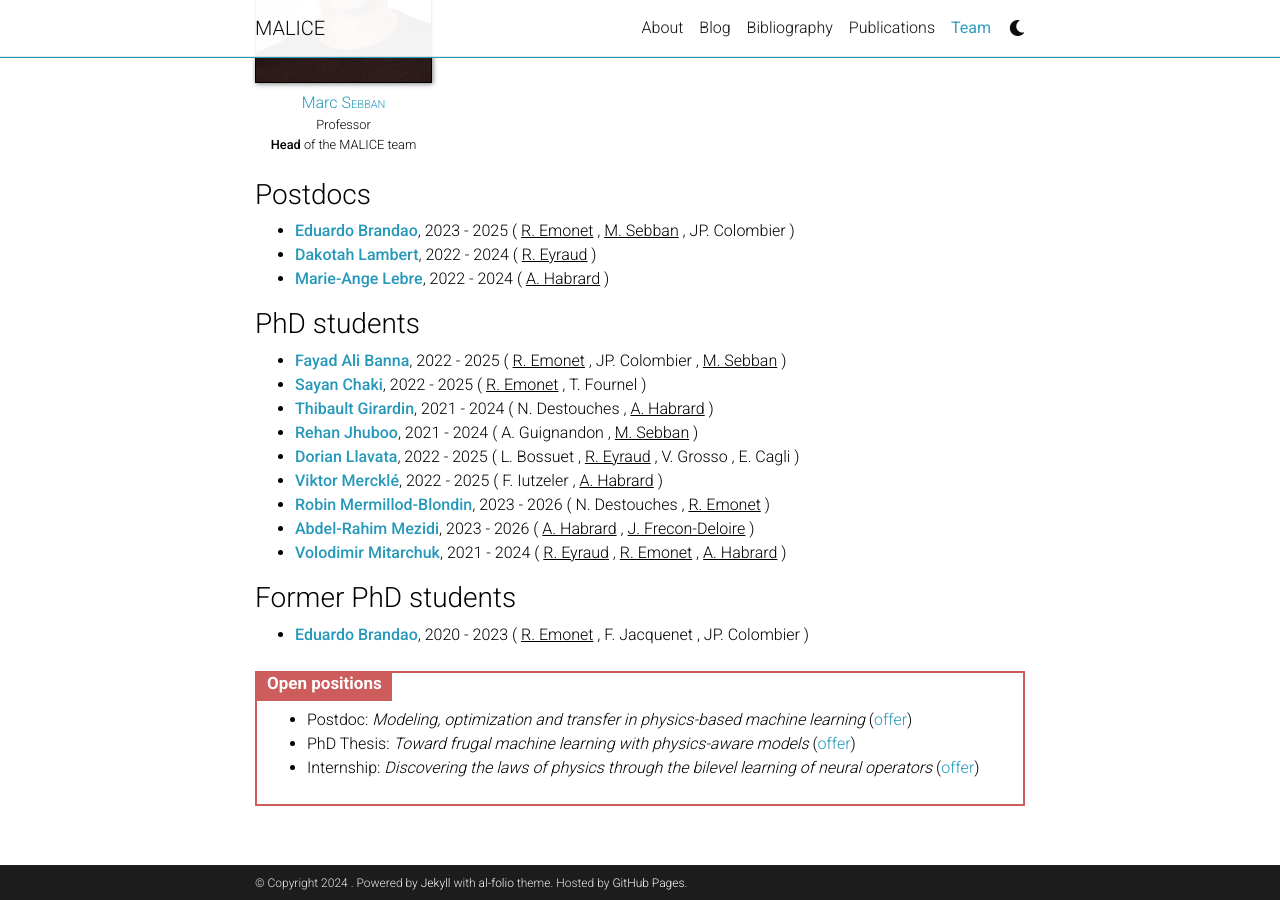
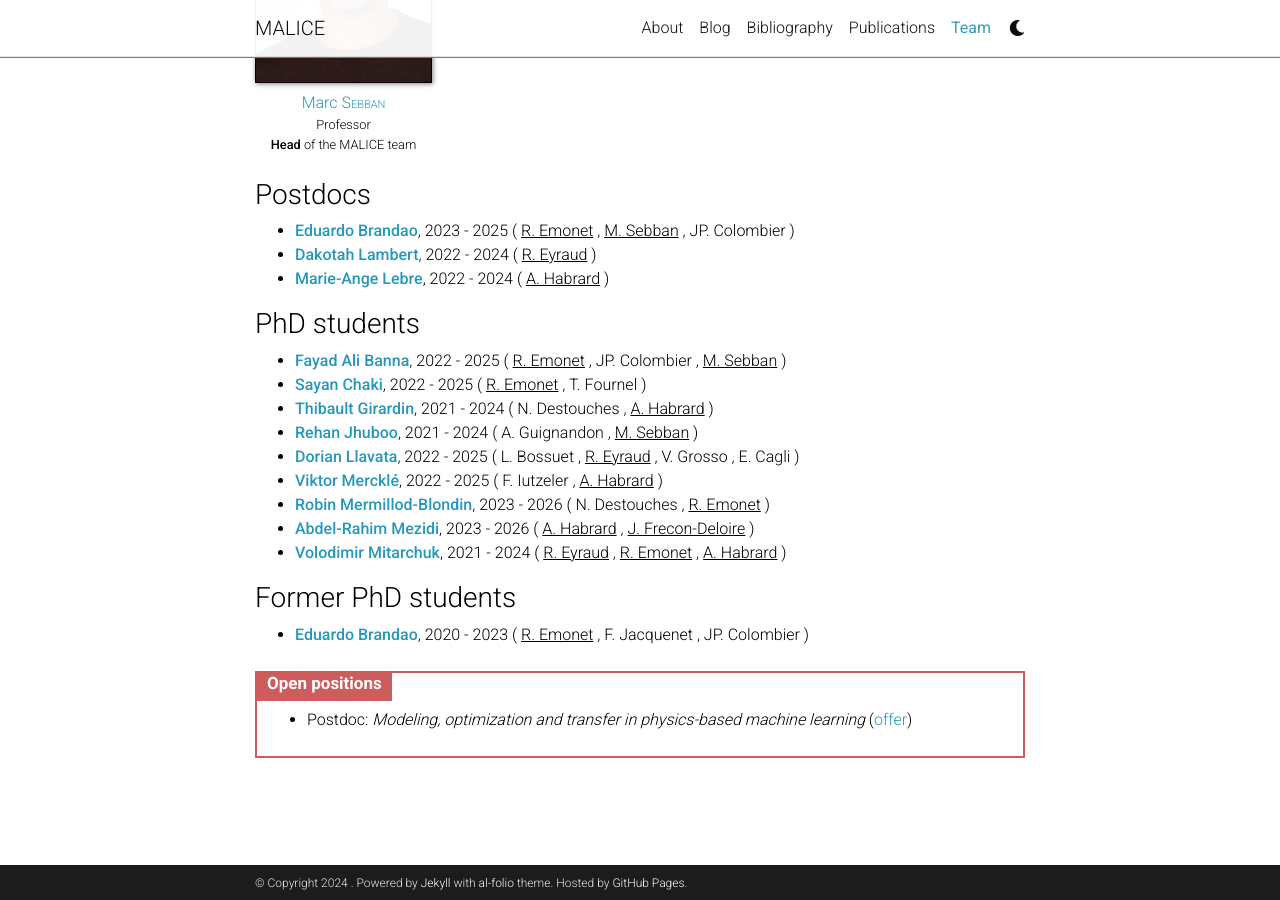
Before and after one commit to labhc-malice/labhc-malice.github.io, a Jekyll site: the page built from _pages/team.md, in a window 1280 px wide and 900 px high, scrolled down 1031 px. Built offline with Jekyll 4.4.1, drawn with Linux system fonts in a browser that asks for light colours; comment, search, counter and statistics services are not loaded; a style sheet for code colours, icons or effects is not loaded.

Commit message:
rm offers

```diff
--- a/_pages/team.md
+++ b/_pages/team.md
@@ -135,7 +135,5 @@ nav_order: 5
 <span class="title">Open positions</span>
 <ul>
 <li>Postdoc: <em>Modeling, optimization and transfer in physics-based machine learning</em> (<a href="https://jordan-frecon.com/download/postdoc/2024-Postdoc-LabHC-PhysicsML.pdf">offer</a>)</li>
-<li>PhD Thesis: <em>Toward frugal machine learning with physics-aware models</em> (<a href="https://jordan-frecon.com/download/thesis/2024-Thesis-LabHC-FrugalPhysicsML.pdf">offer</a>)</li>
-<li>Internship: <em>Discovering the laws of physics through the bilevel learning of neural operators</em> (<a href="https://jordan-frecon.com/download/internship/2024-Internship-LabHC-Bilevel_PhysicsML.pdf">offer</a>)</li>
 </ul>
 </div>
```
